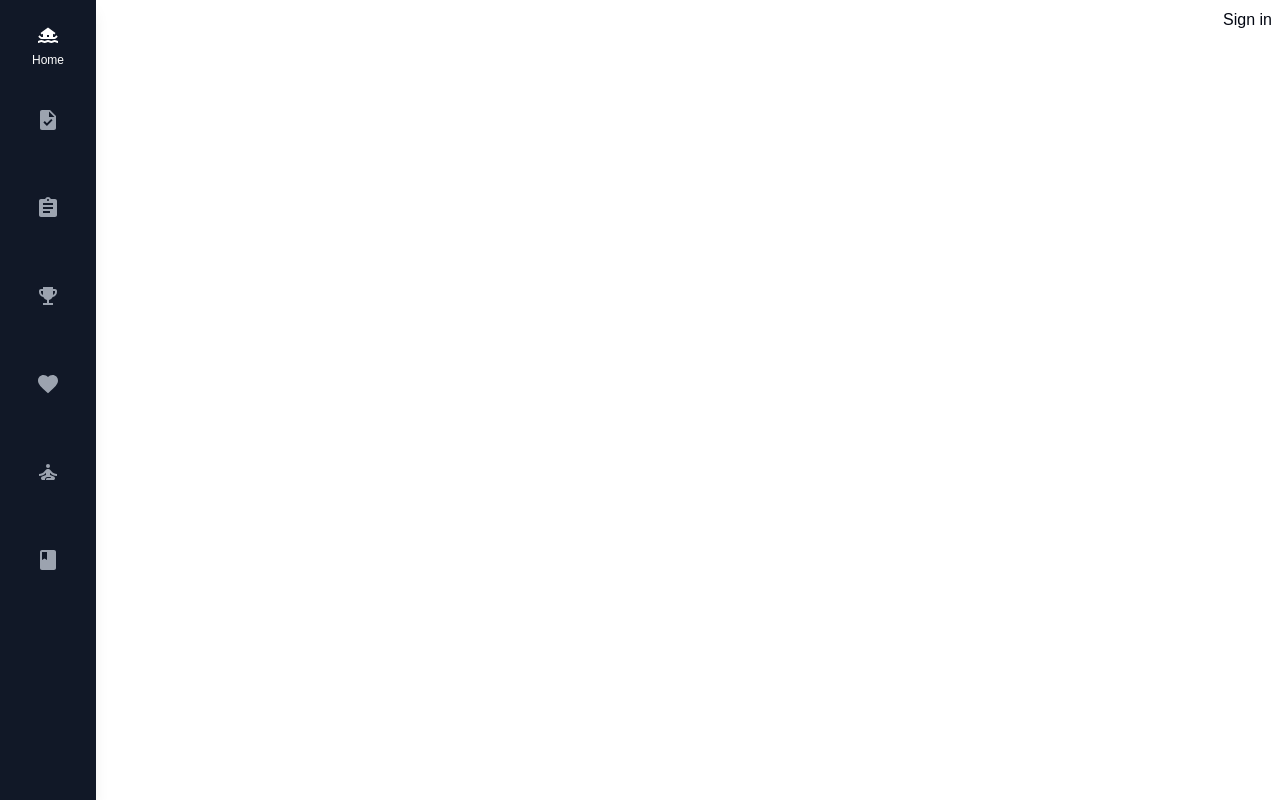
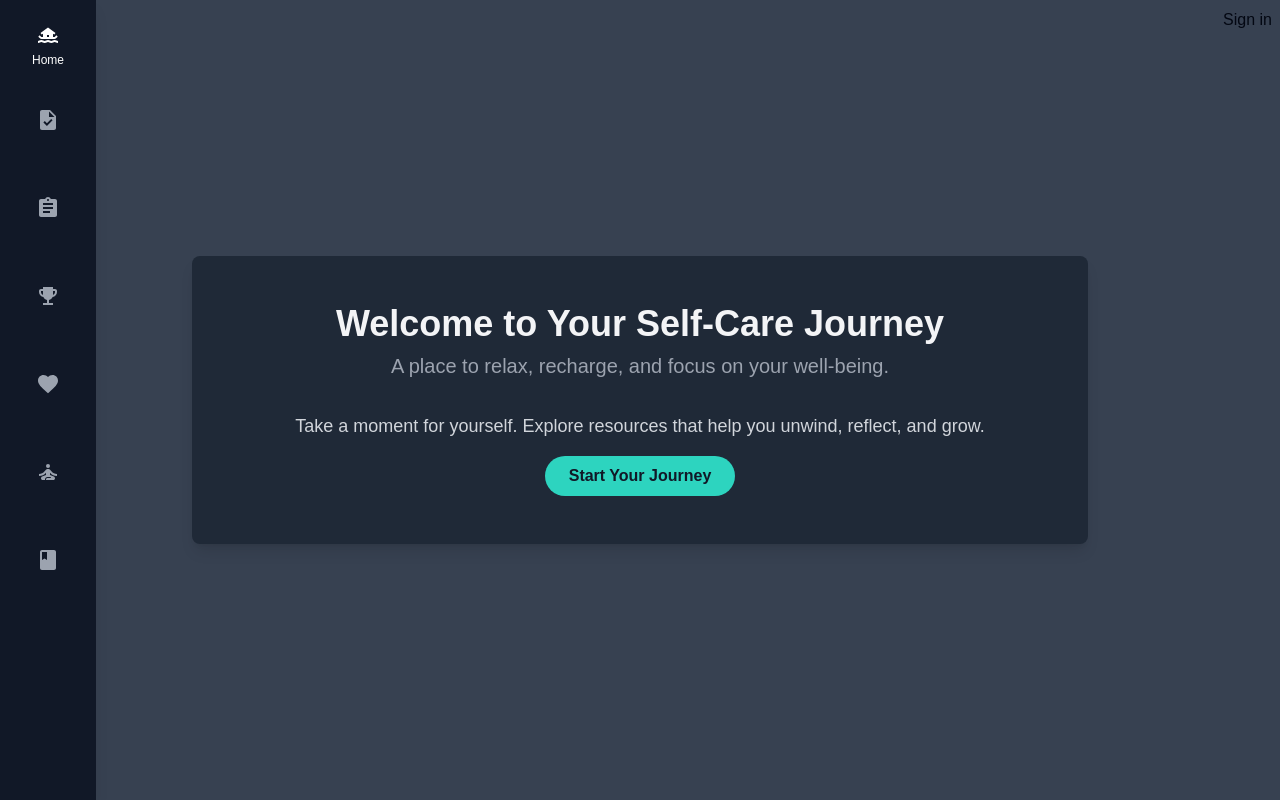
Before and after one commit to LunnS2/Self-Care-App, a Next.js app: page / in a window 1280 px wide. Built offline with nearby package versions, Linux system fonts and the light colour scheme; no server answers.

Commit message:
Update Home page's UI

```diff
--- a/src/app/page.tsx
+++ b/src/app/page.tsx
@@ -1,13 +1,27 @@
 "use client"
 
-import SideBar from "@/components/side-bar"
 import { UserButton } from "@clerk/nextjs"
 
 export default function Home() {
 
   return (
-    <main className="flex min-h-screen flex-col items-center justify-between p-24">
-      <div>
+    <main className="flex min-h-screen flex-col items-center justify-center bg-gray-700 text-gray-100 p-24">
+      <div className="w-full max-w-4xl bg-gray-800 rounded-lg shadow-lg p-12">
+        {/* Header Section */}
+        <header className="text-center mb-8">
+          <h1 className="text-4xl font-bold text-gray-100">Welcome to Your Self-Care Journey</h1>
+          <p className="mt-2 text-xl text-gray-400">A place to relax, recharge, and focus on your well-being.</p>
+        </header>
+
+        {/* Main Content Section */}
+        <section className="text-center">
+          <p className="text-lg text-gray-300 mb-4">
+            Take a moment for yourself. Explore resources that help you unwind, reflect, and grow.
+          </p>
+          <button className="bg-teal-400 hover:bg-teal-500 text-gray-900 font-semibold py-2 px-6 rounded-full">
+            Start Your Journey
+          </button>
+        </section>
       </div>
     </main>
   )
```
